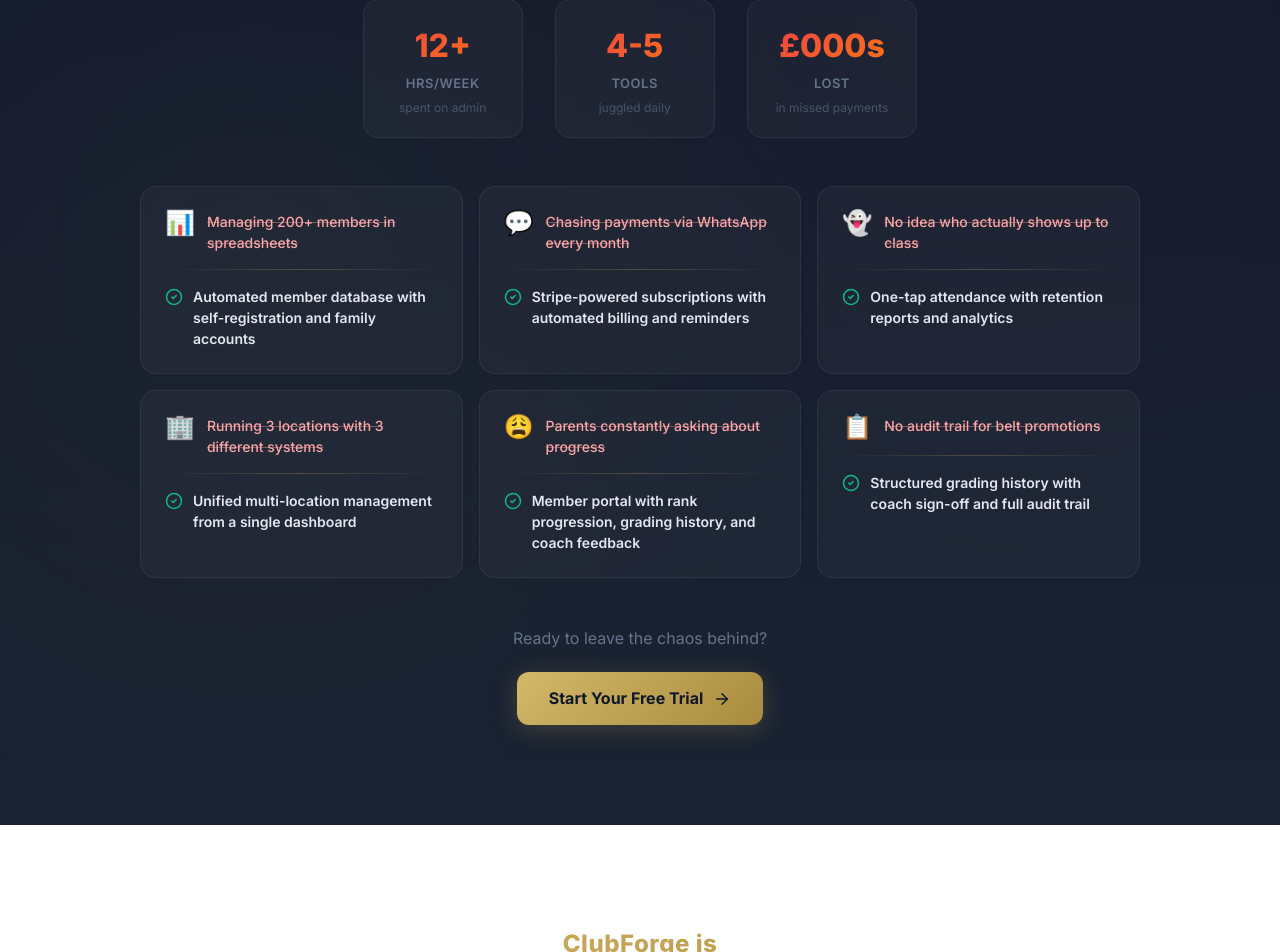
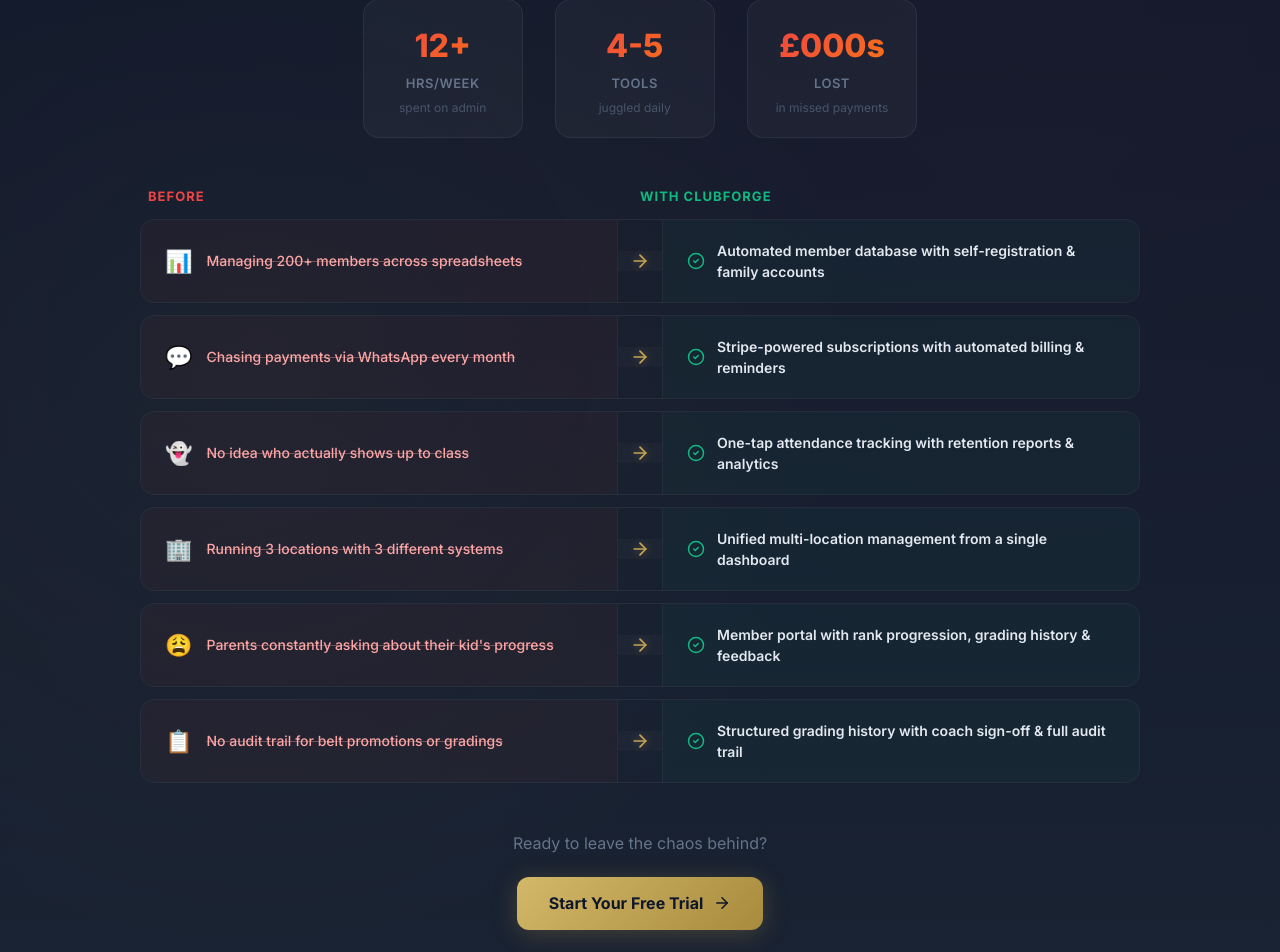
Before and after one commit to mzayub01/clubforge, a Next.js app: page / in a window 1280 px wide. Shown: the part 2980-3932 px from the top of the page. Built offline with nearby package versions, Linux system fonts and the light colour scheme; no server answers.

Commit message:
redesign: before/after transformation layout for pain cards with column headers

```diff
--- a/src/app/page.tsx
+++ b/src/app/page.tsx
@@ -658,57 +658,86 @@
               ))}
             </div>
 
-            {/* Pain → Solution cards */}
-            <div style={{
-              display: 'grid',
-              gridTemplateColumns: 'repeat(auto-fit, minmax(280px, 1fr))',
-              gap: '16px',
-              marginBottom: '48px',
+            {/* Before → After transformation */}
+            <div className="cf-before-after" style={{
+              display: 'grid', gridTemplateColumns: '1fr auto 1fr',
+              gap: '0', marginBottom: '12px', padding: '0 8px',
             }}>
+              <p style={{ fontSize: '13px', fontWeight: '700', color: '#EF4444', textTransform: 'uppercase', letterSpacing: '1px', margin: 0 }}>
+                Before
+              </p>
+              <div />
+              <p style={{ fontSize: '13px', fontWeight: '700', color: '#10B981', textTransform: 'uppercase', letterSpacing: '1px', margin: 0 }}>
+                With ClubForge
+              </p>
+            </div>
+            <div style={{ display: 'flex', flexDirection: 'column', gap: '12px', marginBottom: '48px' }}>
               {[
-                { emoji: '📊', pain: 'Managing 200+ members in spreadsheets', solution: 'Automated member database with self-registration and family accounts' },
-                { emoji: '💬', pain: 'Chasing payments via WhatsApp every month', solution: 'Stripe-powered subscriptions with automated billing and reminders' },
-                { emoji: '👻', pain: 'No idea who actually shows up to class', solution: 'One-tap attendance with retention reports and analytics' },
-                { emoji: '🏢', pain: 'Running 3 locations with 3 different systems', solution: 'Unified multi-location management from a single dashboard' },
-                { emoji: '😩', pain: 'Parents constantly asking about progress', solution: 'Member portal with rank progression, grading history, and coach feedback' },
-                { emoji: '📋', pain: 'No audit trail for belt promotions', solution: 'Structured grading history with coach sign-off and full audit trail' },
+                { emoji: '📊', before: 'Managing 200+ members across spreadsheets', after: 'Automated member database with self-registration & family accounts' },
+                { emoji: '💬', before: 'Chasing payments via WhatsApp every month', after: 'Stripe-powered subscriptions with automated billing & reminders' },
+                { emoji: '👻', before: 'No idea who actually shows up to class', after: 'One-tap attendance tracking with retention reports & analytics' },
+                { emoji: '🏢', before: 'Running 3 locations with 3 different systems', after: 'Unified multi-location management from a single dashboard' },
+                { emoji: '😩', before: 'Parents constantly asking about their kid\'s progress', after: 'Member portal with rank progression, grading history & feedback' },
+                { emoji: '📋', before: 'No audit trail for belt promotions or gradings', after: 'Structured grading history with coach sign-off & full audit trail' },
               ].map((item, i) => (
                 <div
                   key={i}
                   className="cf-pain-card"
                   style={{
-                    background: 'rgba(255, 255, 255, 0.03)',
+                    display: 'grid',
+                    gridTemplateColumns: '1fr auto 1fr',
+                    alignItems: 'center',
+                    borderRadius: '14px',
+                    overflow: 'hidden',
                     border: '1px solid rgba(255, 255, 255, 0.06)',
-                    borderRadius: '16px',
-                    padding: '24px',
                     transition: 'all 0.3s ease',
-                    position: 'relative',
-                    overflow: 'hidden',
                   }}
                 >
-                  {/* Pain */}
-                  <div style={{ display: 'flex', alignItems: 'flex-start', gap: '12px', marginBottom: '16px' }}>
-                    <span style={{ fontSize: '24px', lineHeight: '1' }}>{item.emoji}</span>
+                  {/* BEFORE */}
+                  <div style={{
+                    padding: '20px 24px',
+                    display: 'flex', alignItems: 'center', gap: '14px',
+                    background: 'rgba(239, 68, 68, 0.04)',
+                    borderRight: '1px solid rgba(255, 255, 255, 0.04)',
+                    height: '100%',
+                  }}>
+                    <span style={{ fontSize: '22px', lineHeight: '1', flexShrink: 0 }}>{item.emoji}</span>
                     <p style={{
                       fontSize: '14px', color: '#FCA5A5', margin: 0,
                       textDecoration: 'line-through',
-                      textDecorationColor: 'rgba(252, 165, 165, 0.4)',
+                      textDecorationColor: 'rgba(252, 165, 165, 0.35)',
                       fontWeight: '500', lineHeight: '1.5',
                     }}>
-                      {item.pain}
+                      {item.before}
                     </p>
                   </div>
-                  {/* Divider */}
+
+                  {/* Arrow */}
                   <div style={{
-                    height: '1px',
-                    background: 'linear-gradient(90deg, transparent, rgba(197, 164, 86, 0.3), transparent)',
-                    marginBottom: '16px',
-                  }} />
-                  {/* Solution */}
-                  <div style={{ display: 'flex', alignItems: 'flex-start', gap: '10px' }}>
-                    <CheckCircle2 size={18} color="#10B981" style={{ flexShrink: 0, marginTop: '2px' }} />
-                    <p style={{ fontSize: '14px', color: '#E2E8F0', fontWeight: '600', margin: 0, lineHeight: '1.5' }}>
-                      {item.solution}
+                    padding: '0 12px',
+                    display: 'flex', alignItems: 'center', justifyContent: 'center',
+                    background: 'rgba(255, 255, 255, 0.02)',
+                  }}>
+                    <ArrowRight size={20} style={{
+                      color: '#C5A456',
+                      filter: 'drop-shadow(0 0 4px rgba(197, 164, 86, 0.4))',
+                    }} />
+                  </div>
+
+                  {/* AFTER */}
+                  <div style={{
+                    padding: '20px 24px',
+                    display: 'flex', alignItems: 'center', gap: '12px',
+                    background: 'rgba(16, 185, 129, 0.04)',
+                    borderLeft: '1px solid rgba(255, 255, 255, 0.04)',
+                    height: '100%',
+                  }}>
+                    <CheckCircle2 size={18} color="#10B981" style={{ flexShrink: 0 }} />
+                    <p style={{
+                      fontSize: '14px', color: '#E2E8F0', fontWeight: '600',
+                      margin: 0, lineHeight: '1.5',
+                    }}>
+                      {item.after}
                     </p>
                   </div>
                 </div>
--- a/src/styles/globals.css
+++ b/src/styles/globals.css
@@ -1711,4 +1711,17 @@
     flex: 1 1 120px;
     padding: 16px 12px !important;
   }
-}
+
+  .cf-before-after {
+    display: none !important;
+  }
+
+  .cf-pain-card {
+    grid-template-columns: 1fr !important;
+  }
+
+  .cf-pain-card>div:nth-child(2) {
+    padding: 4px 0 !important;
+    transform: rotate(90deg);
+  }
+}
```
